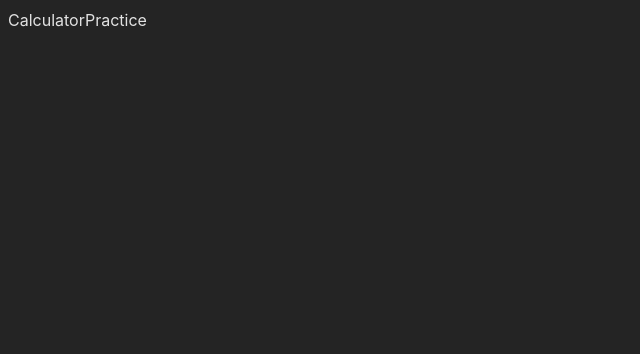
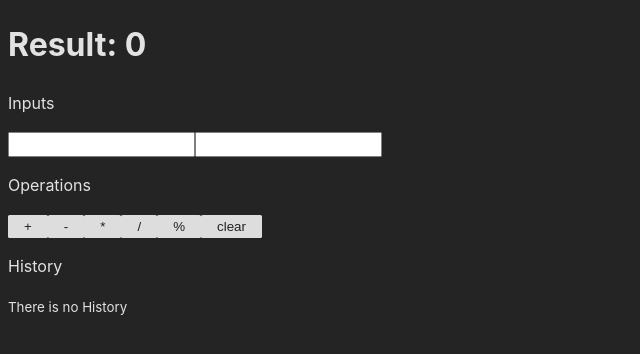
Before and after one commit to rakibul-wdp/full-stack-army, a React (Vite) app in the folder 30-frontend-3-react-functional-component/functional-component/: page /cal-practice in a window 1280 px wide. Shown: the top 354 px of the page, without its empty margins (0-640 px from the left). Built offline with nearby package versions, Linux system fonts and the light colour scheme.

Commit message:
create functionality of cal practice

```diff
--- a/30-frontend-3-react-functional-component/functional-component/src/pages/CalculatorPractice.jsx
+++ b/30-frontend-3-react-functional-component/functional-component/src/pages/CalculatorPractice.jsx
@@ -1,5 +1,89 @@
+import { useState } from "react";
+import HistorySection from "../components/cal-practice/history/HistorySection";
+import InputSection from "../components/cal-practice/inputs/InputSection";
+import OperationSection from "../components/operation/OperationSection";
+
+function* generateId() {
+  let id = 1;
+  while (true) {
+    yield id++;
+  }
+}
+
+const getId = generateId();
+
+const initialState = { a: 20, b: 10 };
+
 const CalculatorPractice = () => {
-  return <div>CalculatorPractice</div>;
+  const [inputState, setInputState] = useState({ ...initialState });
+  const [result, setResult] = useState(0);
+  const [histories, setHistories] = useState([]);
+  const [restoredHistory, setRestoredHistory] = useState(null);
+
+  const handleInputFields = (e) => {
+    setInputState({
+      ...inputState,
+      [e.target.name]: parseInt(e.target.value),
+    });
+  };
+
+  const handleClearOps = () => {
+    setInputState({ ...initialState });
+    setResult(0);
+  };
+
+  const handleArithmeticsOps = (operations) => {
+    if (!inputState.a || !inputState.b) {
+      alert("Invalid Input");
+      return;
+    }
+
+    const f = new Function(
+      "operation",
+      `
+      return ${inputState.a} ${operations} ${inputState.b}
+      `
+    );
+
+    const result = f(operations);
+    setResult(result);
+
+    const historyItem = {
+      id: getId.next().value,
+      inputs: { ...initialState },
+      operations,
+      result,
+      date: new Date(),
+    };
+    setHistories([historyItem, ...histories]);
+  };
+
+  const handleRestoreBtn = (historyItem) => {
+    setInputState({ ...historyItem.inputs });
+    setResult(historyItem.result);
+    setRestoredHistory(historyItem.id);
+  };
+
+  return (
+    <div>
+      <h1>Result: {result}</h1>
+      <InputSection
+        inputs={{ initialState }}
+        handleInputFields={handleInputFields}
+      />
+
+      <OperationSection
+        handleArithmeticsOps={handleArithmeticsOps}
+        handleClearOps={handleClearOps}
+      />
+
+      <HistorySection
+        histories={histories}
+        restoredHistory={restoredHistory}
+        handleRestoreBtn={handleRestoreBtn}
+      />
+    </div>
+  );
 };
 
 export default CalculatorPractice;
```
